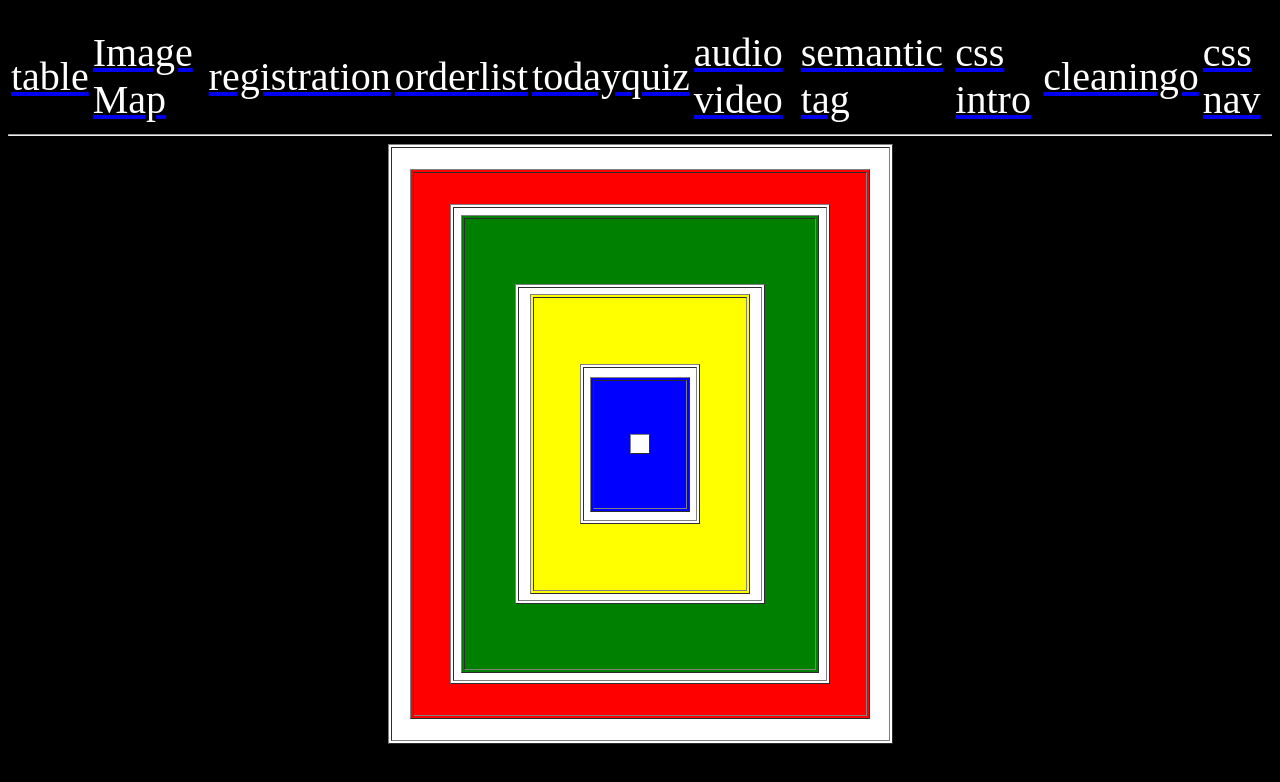
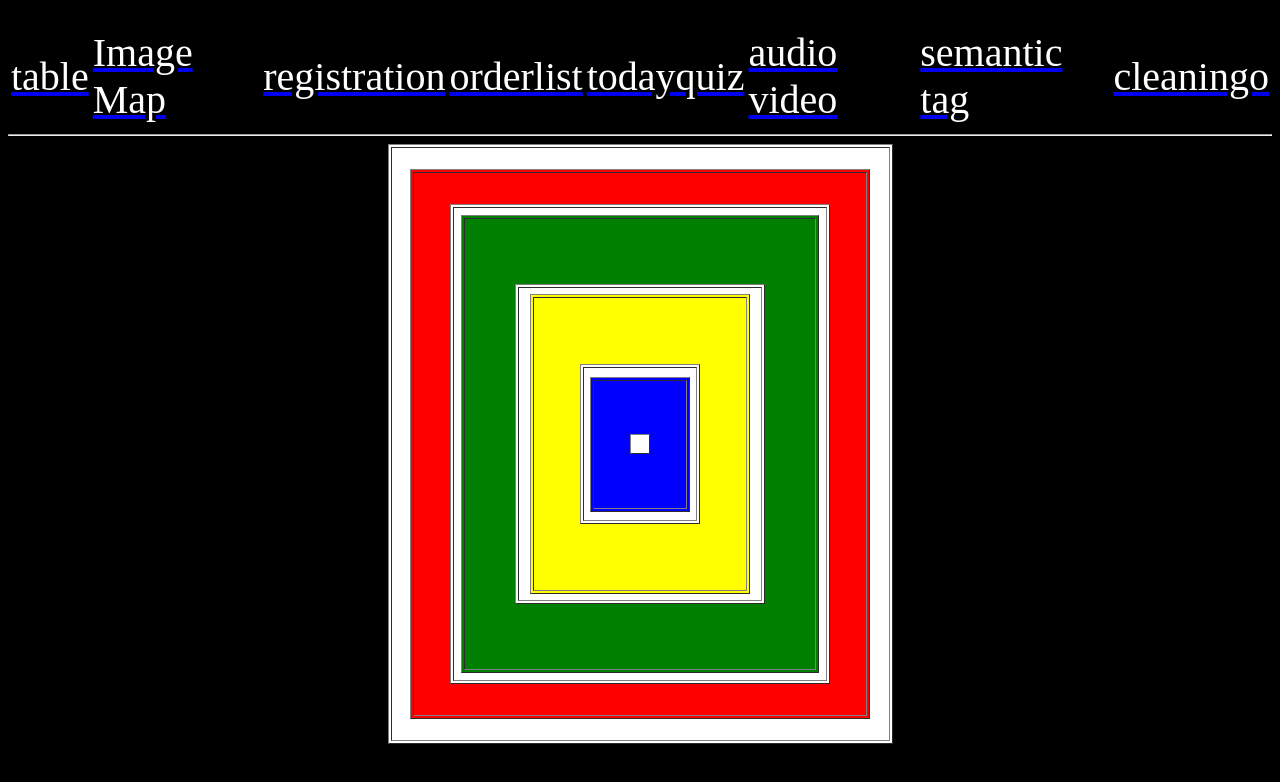
Before and after one commit to Diveshsachdeva/-HTML-all-classs-work, a plain HTML site: page index.html in a window 1280 px wide. Drawn offline with Linux system fonts and the light colour scheme.

Commit message:
Update index.html

```diff
--- a/index.html
+++ b/index.html
@@ -17,9 +17,8 @@
  <td><a href="todayquiz.html" style="font-size:40px"> <font color="white">todayquiz </font> </a> </td>&nbsp;&nbsp;&nbsp;&nbsp;&nbsp;&nbsp;&nbsp;
             <td> <a href="audio.html" style="font-size:40px"> <font color="white"> audio video</font> </a> </td>&nbsp;&nbsp;&nbsp;&nbsp;&nbsp;
              <td> <a href="semantics tag.html" style="font-size:40px"> <font color="white"> semantic tag </font> </a> </td>&nbsp;&nbsp;&nbsp;&nbsp;&nbsp;
-               <td> <a href="css intro.html" style="font-size:40px"> <font color="white"> css intro </font> </a> </td>&nbsp;&nbsp;&nbsp;&nbsp;&nbsp;
-            <td> <a href="cleaningo.html" style="font-size:40px"> <font color="white"> cleaningo </font> </a> </td>&nbsp;&nbsp;&nbsp;&nbsp;&nbsp;
-              <td> <a href="nav css.html" style="font-size:40px"> <font color="white"> css nav </font> </a> </td>&nbsp;&nbsp;&nbsp;&nbsp;&nbsp;
+              <td> <a href="cleaningo.html" style="font-size:40px"> <font color="white"> cleaningo </font> </a> </td>&nbsp;&nbsp;&nbsp;&nbsp;&nbsp;
+
             </td>
         </tr>
     </table>
```
